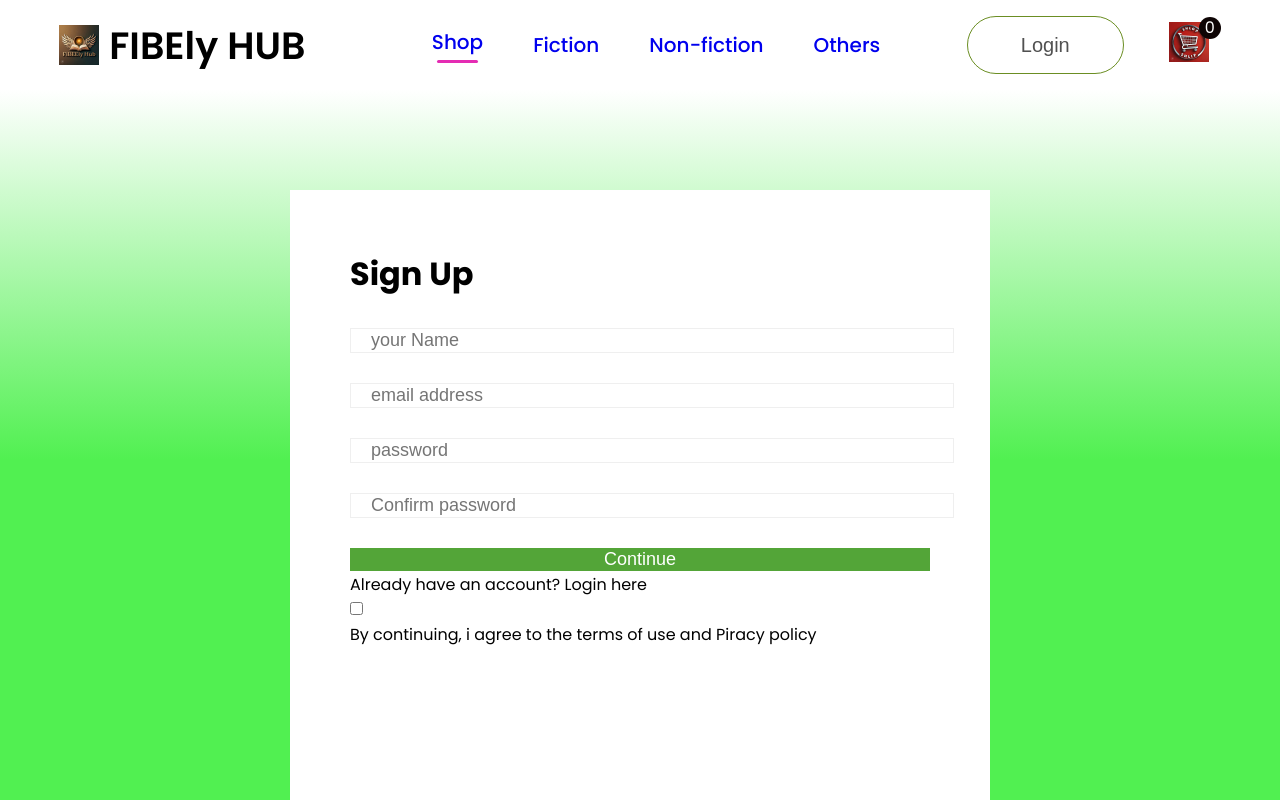
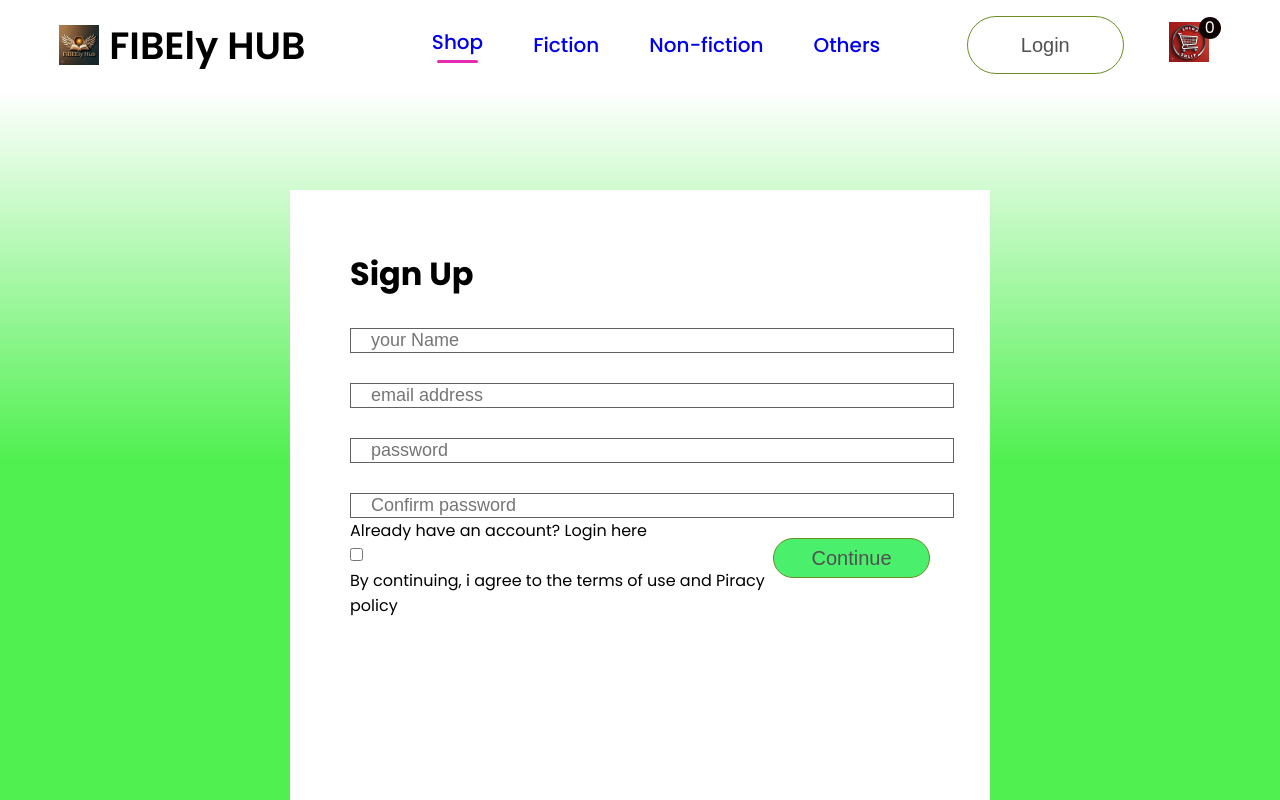
Before and after one commit to faith481/FIBEly-Reading_Hub, a React (Create React App) app in the folder Frontend/: page /login in a window 1280 px wide. Shown: the top 800 px of the page. Built offline with nearby package versions, Linux system fonts and the light colour scheme.

Commit message:
styled continue button in LoginSignup.css

```diff
--- a/Frontend/src/pages/CSS/LoginSignup.css
+++ b/Frontend/src/pages/CSS/LoginSignup.css
@@ -24,12 +24,12 @@
     height: auto;
     width: 100%;
     padding-left: 20px;
-    border: 1px solid rgba(128, 128, 128, 0.128);
+    border: 1px solid rgba(17, 16, 16, 0.657);
     outline: none;
-    color: rgba(128, 128, 128, 0.414);
+    color: rgba(8, 5, 5, 0.927);
     font-size: 18px;
 }
-.loginsignup-container button{
+loginsignup-container button{
     width: 580px;
     height: auto;
     color: white;
@@ -40,3 +40,20 @@
     font-weight: 500;
     cursor: pointer;
 }
+.loginsignup-container button {
+    width: 157px;
+    height: 40px;
+    outline: none;
+    border: 1px solid olivedrab;
+    border-radius: 75px;
+    margin-top: 20px;
+    float: right;
+    color: #515151;
+    font-size: 20px;
+    font-weight: 500;
+    background: rgb(74, 239, 107);
+    cursor: pointer;
+}
+.loginsignup-container button:active{
+    background: #98ed89e7;
+}
```
